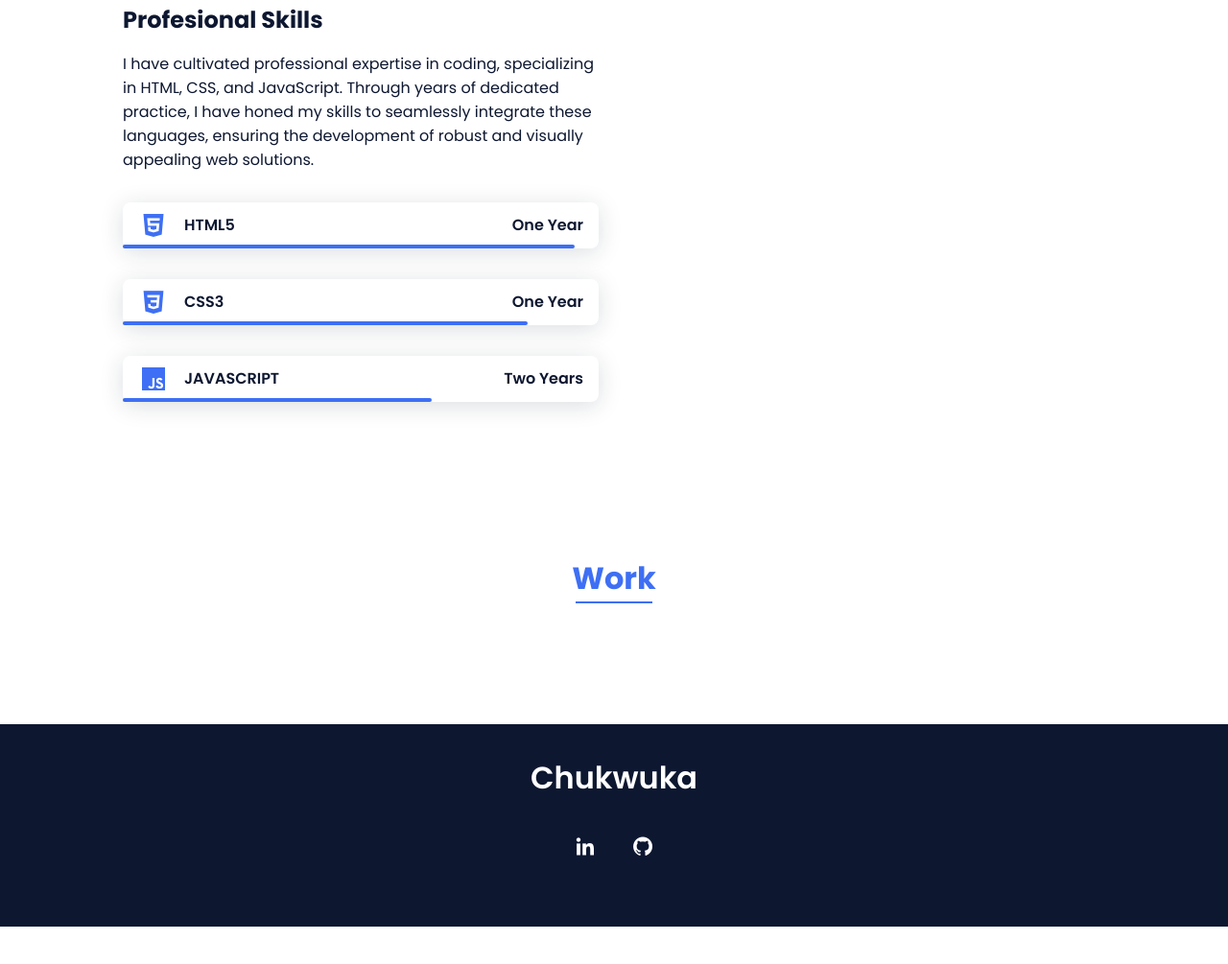
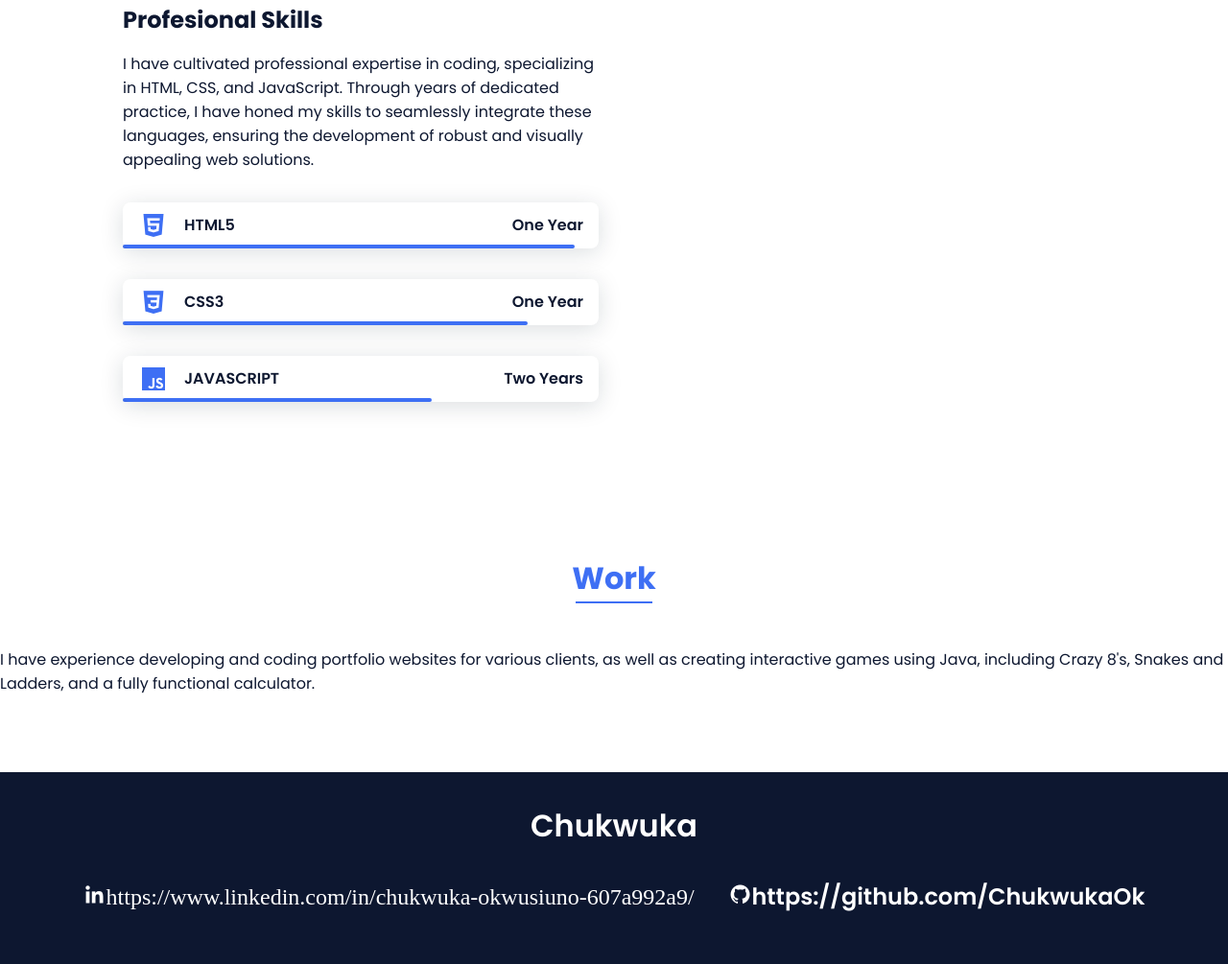
Before and after one commit to ChukwukaOk/Portfolio-Website, a plain HTML site: page index.html in a window 1280 px wide. Shown: the part 1362-2367 px from the top of the page at 96% size. Before the commit the page ends 2328 px from the top, so only its background shows below. Drawn offline with nearby package versions, Linux system fonts and the light colour scheme; a script that the page names is missing; files whose address does not match are found by name.

Commit message:
Update index.html

```diff
--- a/index.html
+++ b/index.html
@@ -73,7 +73,7 @@
                 <div>
                     <h2 class="about__subtitle">I'm Chukwuka</h2>
                     <p class="about__text">
-                        A passionate 17-year-old coding enthusiast hailing from Canada, I harbor a deep love for soccer, with Chelsea FC holding a special place in my heart as my favorite team. Rooted in Nigerian heritage, my familial ties resonate with rich cultural diversity. Combining my Canadian upbringing and Nigerian roots, I navigate the world with a unique perspective, infusing creativity into my coding pursuits and finding joy in the beautiful game of soccer, particularly through the triumphs of Chelsea FC.</p>
+                        A passionate 18-year-old coding enthusiast hailing from Canada, I harbor a deep love for soccer, with Chelsea FC holding a special place in my heart as my favorite team. Rooted in Nigerian heritage, my familial ties resonate with rich cultural diversity. Combining my Canadian upbringing and Nigerian roots, I navigate the world with a unique perspective, infusing creativity into my coding pursuits and finding joy in the beautiful game of soccer, particularly through the triumphs of Chelsea FC.</p>
                 </div>
             </div>
         </section>
@@ -139,7 +139,7 @@
         <!--===== WORK =====-->
         <section class="work section" id="work">
             <h2 class="section-title">Work</h2>
-
+             <p class="work__text">I have experience developing and coding portfolio websites for various clients, as well as creating interactive games using Java, including Crazy 8's, Snakes and Ladders, and a fully functional calculator.</p>
             <div class="work__container bd-grid">
 
             </div>
@@ -151,8 +151,8 @@
     <footer class="footer">
         <p class="footer__title">Chukwuka</p>
         <div class="footer__social">
-            <a href="#" class="footer__icon"><i class='bx bxl-linkedin'></i></a>
-            <a href="#" class="footer__icon"><i class='bx bxl-github'></i></a>
+            <a href="#" class="footer__icon"><i class='bx bxl-linkedin'>https://www.linkedin.com/in/chukwuka-okwusiuno-607a992a9/</i></a>
+            <a href="#" class="footer__icon"><i class='bx bxl-github'></i>https://github.com/ChukwukaOk</a>
 
         </div>
 
```
